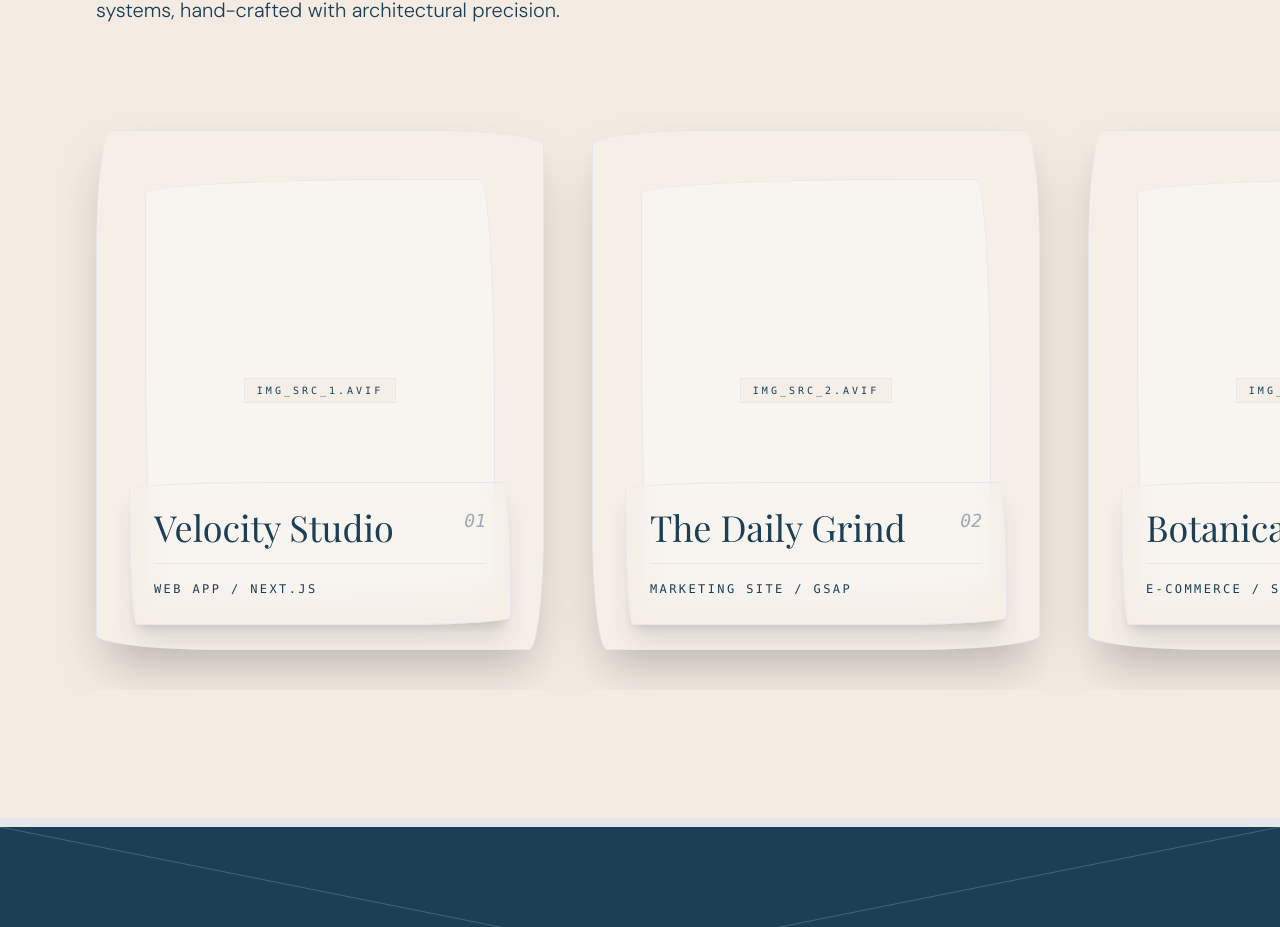
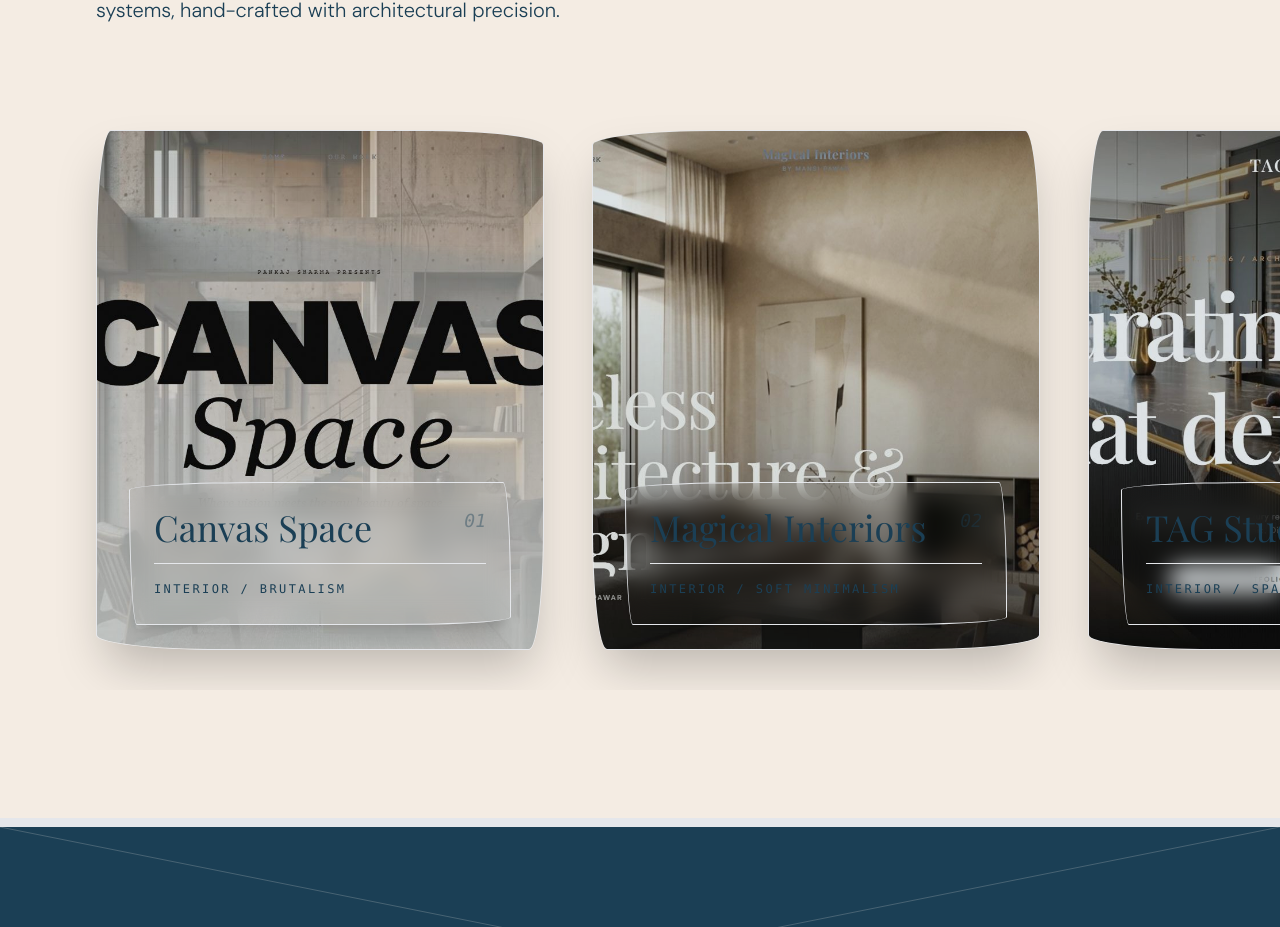
Before and after one commit to 7pixels-xyz/7pixels-main-website, a Next.js app: page / in a window 1280 px wide. Shown: the part 7659-8586 px from the top of the page. Built offline with nearby package versions, Linux system fonts and the light colour scheme; a web font is replaced by a local one.

Commit message:
feat(ui): populated the home page constructs gallery array with actual high-fidelity custom client domains extending across interior and clinical verticals

```diff
--- a/src/components/Portfolio.tsx
+++ b/src/components/Portfolio.tsx
@@ -2,11 +2,12 @@ import React, { useRef, useEffect, useState } from 'react';
 import { motion } from 'motion/react';
 
 const works = [
-    { id: 1, title: 'Velocity Studio', format: 'Web App / Next.js' },
-    { id: 2, title: 'The Daily Grind', format: 'Marketing Site / GSAP' },
-    { id: 3, title: 'Botanical Echoes', format: 'E-Commerce / Shopify Headless' },
-    { id: 4, title: 'Silent Archive', format: 'Creative Direction / Architecture' },
-    { id: 5, title: 'Apex Finance', format: 'Fintech Dashboard / React' },
+    { id: 1, title: 'Canvas Space', format: 'Interior / Brutalism', image: '/portfolios/pankaj-sharma-canvas-space.jpg', url: 'https://pankaj-sharma-canvas-space.vercel.app/' },
+    { id: 2, title: 'Magical Interiors', format: 'Interior / Soft Minimalism', image: '/portfolios/mansi-magic-interiors.jpg', url: 'https://mansi-magic-interiors.vercel.app/' },
+    { id: 3, title: 'TAG Studio', format: 'Interior / Space Planning', image: '/portfolios/shashikant-gilt.jpg', url: 'https://shashikant-gilt.vercel.app/' },
+    { id: 4, title: 'Zen Dental Studio', format: 'Clinical / Evidence-Based', image: '/portfolios/zen.jpg', url: 'https://www.zen.dentist/' },
+    { id: 5, title: 'AO Dentistry', format: 'Clinical / Advanced Care', image: '/portfolios/aodentistry.jpg', url: 'https://www.aodentistry.com/' },
+    { id: 6, title: 'Apex Tattooz', format: 'Tattoo / Custom Inking', image: '/portfolios/apextattooz.jpg', url: 'https://apextattooz.com/' },
 ];
 
 export default function Portfolio() {
@@ -55,15 +56,22 @@ export default function Portfolio() {
                             whileHover={{ y: -10 }}
                             transition={{ type: "spring", stiffness: 300, damping: 20 }}
                         >
-                            {/* Abstract Placeholder for actual projects */}
-                            <div className="absolute inset-0 bg-cream flex items-center justify-center p-12 transition-transform duration-700 ease-in-out group-hover:scale-105">
-                                <div className="w-full h-full border border-brandBlue/10 flex items-center justify-center relative overflow-hidden bg-white/30 organic-border">
+                            {/* Native Image Integration */}
+                            <div className="absolute inset-0 bg-cream flex items-center justify-center p-0 transition-transform duration-1000 ease-in-out group-hover:scale-110">
+                                {work.image ? (
+                                    <div className="w-full h-full relative">
+                                        <div className="absolute inset-0 bg-brandBlue opacity-[0.15] group-hover:opacity-10 mix-blend-multiply transition-opacity duration-500 z-10 pointer-events-none"></div>
+                                        <img src={work.image} alt={work.title} className="w-full h-full object-cover" />
+                                    </div>
+                                ) : (
+                                    <div className="w-full h-full border border-brandBlue/10 flex items-center justify-center relative overflow-hidden bg-white/30 organic-border m-12">
                                         <div className="absolute inset-x-0 top-1/2 h-[1px] bg-brandBlue/10"></div>
                                         <div className="absolute inset-y-0 left-1/2 w-[1px] bg-brandBlue/10"></div>
                                         <span className="font-mono text-brandBlue/20 text-[10px] tracking-[0.3em] uppercase bg-cream px-3 py-1 z-10 block border border-brandBlue/10">
                                             Img_Src_{idx + 1}.avif
                                         </span>
                                     </div>
+                                )}
                             </div>
 
                             {/* Text overlay bottom */}
```
Lines whose indentation alone changed are shown as unchanged.
